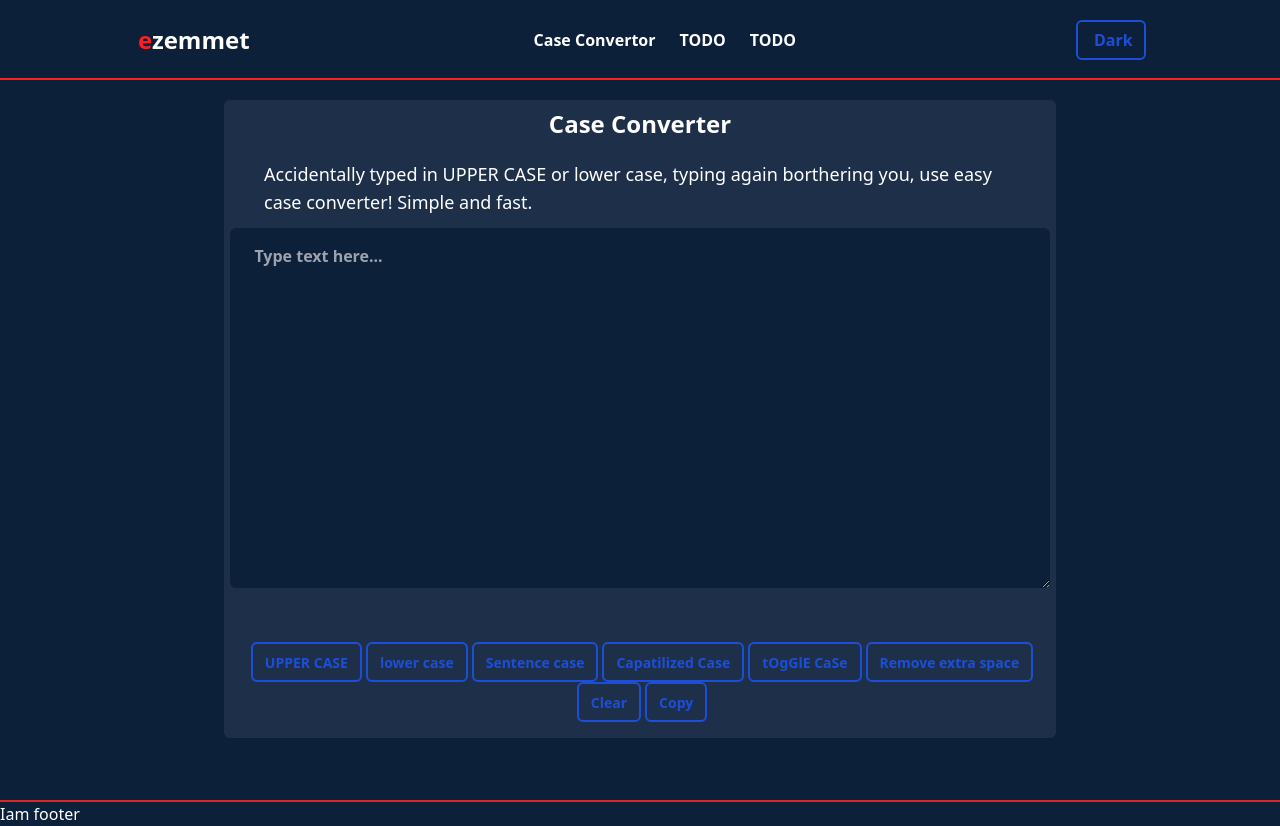
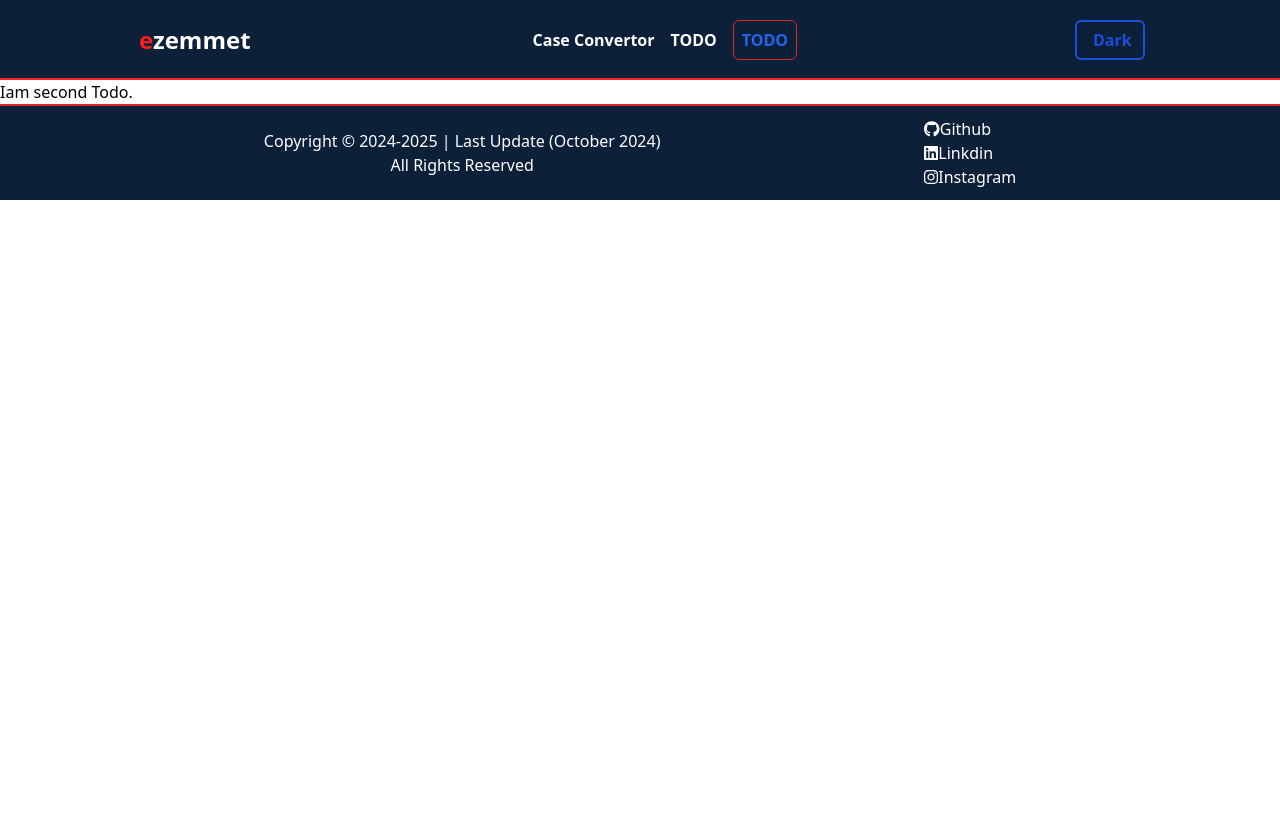
Before and after one commit to ezemmet/webtools, a React (Vite) app: page /todosecond in a window 1280 px wide. After the commit the page ends 800 px from the top, so only its background shows below. Built offline with nearby package versions, Linux system fonts and the light colour scheme.

Commit message:
Complete Footer

```diff
--- a/src/App.jsx
+++ b/src/App.jsx
@@ -1,4 +1,5 @@
-import { CaseConverter, Header, Footer } from "./Imports/import.component"
+import { BrowserRouter, Route, Routes } from "react-router-dom"
+import { CaseConverter, Header, Footer, TodoOne, TodoSecond } from "./Imports/import.component"
 import { useState } from "react"
 
 function App() {
@@ -21,14 +22,26 @@ function App() {
   }
   const switchInnerColor = {
     color: mode === 'Dark' ? '#fff' : 'black',
-    backgroundColor: mode === 'Dark' ? '#1e3049' : 'rgb(193 194 195)'
+    backgroundColor: mode === 'Dark' ? 'rgb(9 24 45)' : 'rgb(205 205 205)'
   }
 
   return (
     <>
-      <Header handleMode={handleMode} mode={mode} switchMode={switchMode} />
-      <CaseConverter mode={mode} switchMode={switchMode} switchInnerColor={switchInnerColor} />
-      <Footer switchMode={switchMode}/>
+      <BrowserRouter>
+        <Header handleMode={handleMode} mode={mode} switchMode={switchMode} />
+        <Routes>
+          <Route path="/" element={
+            <CaseConverter mode={mode} switchMode={switchMode} switchInnerColor={switchInnerColor} />
+          }></Route>
+          <Route path="/todoone" element={
+            <TodoOne />
+          }></Route>
+          <Route path="/todosecond" element={
+            <TodoSecond />
+          }></Route>
+        </Routes>
+        <Footer switchMode={switchMode} />
+      </BrowserRouter>
     </>
   )
 }
--- a/src/Imports/import.component.js
+++ b/src/Imports/import.component.js
@@ -2,10 +2,14 @@ import Header from "../components/Header";
 import CaseConverter from "../components/CaseConverter";
 import Alert from "../components/Alert";
 import Footer from "../components/Footer";
+import TodoOne from '../components/TodoOne'
+import TodoSecond from '../components/TodoSecond'
 
 export {
     Header,
     CaseConverter,
     Alert,
-    Footer
+    Footer,
+    TodoOne,
+    TodoSecond
 }
--- a/src/components/CaseConverter.jsx
+++ b/src/components/CaseConverter.jsx
@@ -16,7 +16,7 @@ const CaseConverter = ({ switchMode, switchInnerColor }) => {
 
     const workDone = (msg) => {
         setAlert(msg)
-        setAlertCol('lime')
+        setAlertCol('green')
         setTimeout(() => {
             setAlert(null)
         }, 3000)
@@ -144,7 +144,12 @@ const CaseConverter = ({ switchMode, switchInnerColor }) => {
                         placeholder='Type text here...'
                         className='w-[64vw] h-[45vh] dark:bg-[#0d203a] dark:text-[#fff] px-6 py-4 outline-none rounded-md font-semibold'></textarea>
                     <div className='h-[30px] mt-2'>
-                        {alert && <div style={{ color: alertCol, fontWeight: '600' }}>{alert}</div>}
+                        {alert && <div
+                            style={{ color: alertCol }}
+                            className='px-2 py-1 rounded-md font-semibold'
+                        >
+                            {alert}
+                        </div>}
                     </div>
                     <div className="button-container my-4">
                         <button
--- a/src/components/Footer.jsx
+++ b/src/components/Footer.jsx
@@ -1,13 +1,35 @@
 import React from 'react'
+import { Link } from 'react-router-dom'
+import { FontAwesomeIcon } from '@fortawesome/react-fontawesome'
+import { faGithub, faLinkedin, faInstagram } from '@fortawesome/free-brands-svg-icons'
 
-const Footer = ({switchMode}) => {
+const Footer = ({ switchMode }) => {
     return (
         <div
             id='footer-container'
             style={switchMode}
-            className='border-t-2 border-red-600'
-            >
-            Iam footer
+            className='h-[6rem] border-t-2 border-red-600 flex items-center justify-evenly'
+        >
+            <div className='text-center'>
+                <p><span>Copyright © 2024-2025 | Last Update (October 2024)</span></p>
+                <p><span>All Rights Reserved</span></p>
+            </div>
+            <div>
+                <ul className=''>
+                    <li className='flex items-center'>
+                        <FontAwesomeIcon icon={faGithub} />
+                        <Link to='/'>Github</Link>
+                    </li>
+                    <li className='flex items-center'>
+                        <FontAwesomeIcon icon={faLinkedin} />
+                        <Link to='/'>Linkdin</Link>
+                    </li>
+                    <li className='flex items-center'>
+                        <FontAwesomeIcon icon={faInstagram} />
+                        <Link to='/'>Instagram</Link>
+                    </li>
+                </ul>
+            </div>
         </div>
     )
 }
--- a/src/components/Header.jsx
+++ b/src/components/Header.jsx
@@ -1,3 +1,5 @@
+import { NavLink } from "react-router-dom"
+
 const Header = ({ handleMode, mode, switchMode }) => {
 
   return (
@@ -11,14 +13,14 @@ const Header = ({ handleMode, mode, switchMode }) => {
         </div>
         <div className="header-menu">
           <ul className='flex'>
-            <li className='m-2 pl-1 pr-1 font-semibold'>
-              <a href="#">Case Convertor</a>
+            <li className='m-2 font-semibold'>
+              <NavLink to="/" className={({ isActive }) => `${isActive ? 'p-2 rounded-md border border-red-600 text-blue-600' : ''}`}>Case Convertor</NavLink>
             </li>
-            <li className='m-2 pl-1 pr-1 font-semibold'>
-              <a href="#">TODO</a>
+            <li className='m-2 font-semibold'>
+              <NavLink to="/todoone" className={({ isActive }) => `${isActive ? 'p-2 rounded-md border border-red-600 text-blue-600' : ''}`}>TODO</NavLink>
             </li>
-            <li className='m-2 pl-1 pr-1 font-semibold'>
-              <a href="#">TODO</a>
+            <li className='m-2 font-semibold'>
+              <NavLink to="/todosecond" className={({ isActive }) => `${isActive ? 'p-2 rounded-md border border-red-600 text-blue-600' : ''}`}>TODO</NavLink>
             </li>
           </ul>
         </div>
--- /dev/null
+++ b/src/components/TodoOne.jsx
@@ -0,0 +1,11 @@
+import React from 'react'
+
+const TodoOne = () => {
+  return (
+    <div>
+      Iam first todo.
+    </div>
+  )
+}
+
+export default TodoOne
--- /dev/null
+++ b/src/components/TodoSecond.jsx
@@ -0,0 +1,11 @@
+import React from 'react'
+
+const TodoSecond = () => {
+  return (
+    <div>
+      Iam second Todo.
+    </div>
+  )
+}
+
+export default TodoSecond
--- a/tailwind.config.js
+++ b/tailwind.config.js
@@ -8,7 +8,6 @@ export default {
     extend: {
       boxShadow: {
         'blue-hover': '0 0 10px rgb(0, 4, 255), inset 0 0 10px rgb(25, 0, 255)',
-        'red-hover': '0 0 10px rgb(255, 0, 0), inset 0 0 10px rgb(255, 0, 0)',
       },
     },
     plugins: [],
```
